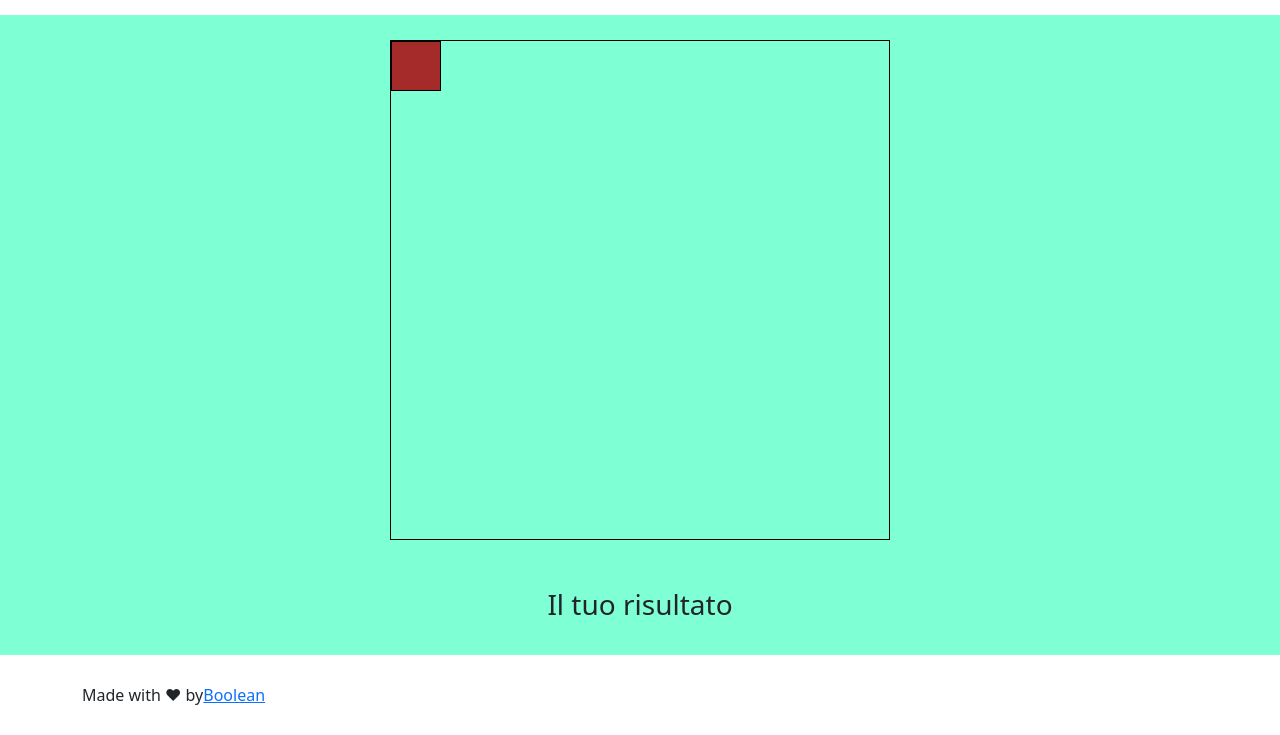
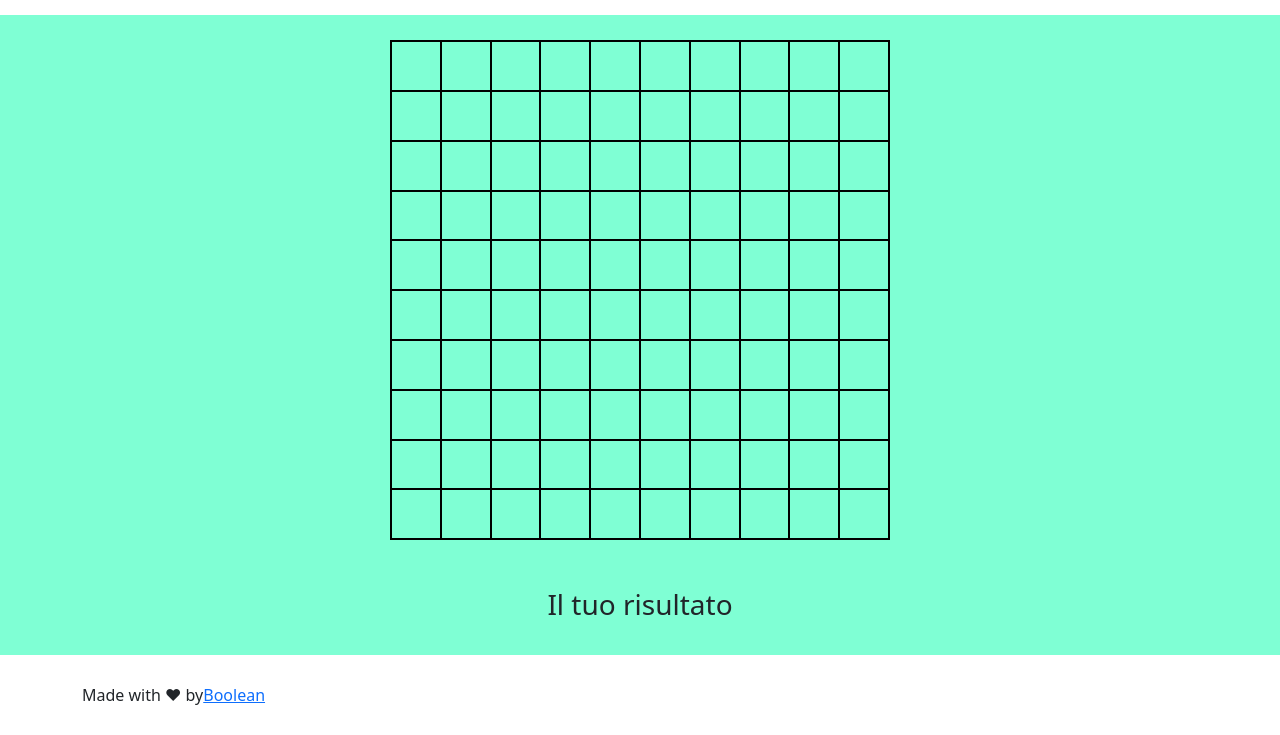
Before and after one commit to AlessandroPagliuca/js-campominato-grid, a plain HTML site: page index.html in a window 1280 px wide. Both pictures are taken after a click on the button "Play". Shown: the part 65-800 px from the top of the page. Drawn offline with nearby package versions, Linux system fonts and the light colour scheme.

Commit message:
Upgrade drawSquare in playground

```diff
--- a/css/style.css
+++ b/css/style.css
@@ -19,7 +19,8 @@ main{
 }
 
 .drawSquare{
-    background-color: brown;
     color: white;
     border: 1px solid black;
+    text-align: center;
+    cursor: pointer;
 }
--- a/js/script.js
+++ b/js/script.js
@@ -61,10 +61,12 @@ function play(e){
 
     /* Da questo punto parte il disegno dei box che andranno
      a formare la nostra grid*/
-    let drawSquare = document.createElement('div');
-    drawSquare.classList.add('drawSquare');
-    drawSquare.style.width = `calc(100% / ${squareForRow})`;
-    drawSquare.style.height = `calc(100% / ${squareForRow})`;
-    c92Playground.appendChild(drawSquare)
-    console.log(c92Playground);
+
+    for(let i = 0; i < squareNumbers; i++){
+        let drawSquare = document.createElement('div');
+        drawSquare.classList.add('drawSquare');
+        drawSquare.style.width = `calc(100% / ${squareForRow})`;
+        drawSquare.style.height = `calc(100% / ${squareForRow})`;
+        c92Playground.appendChild(drawSquare);
+    }
 }
```
